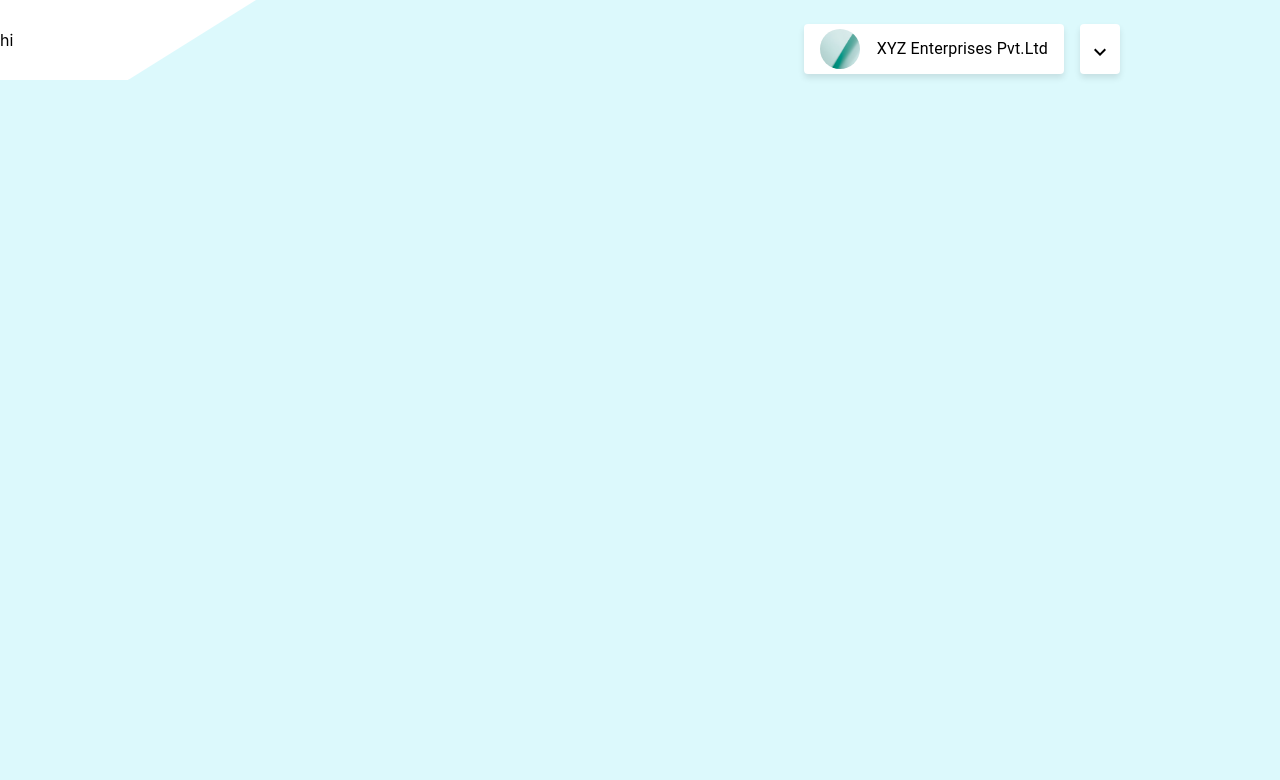
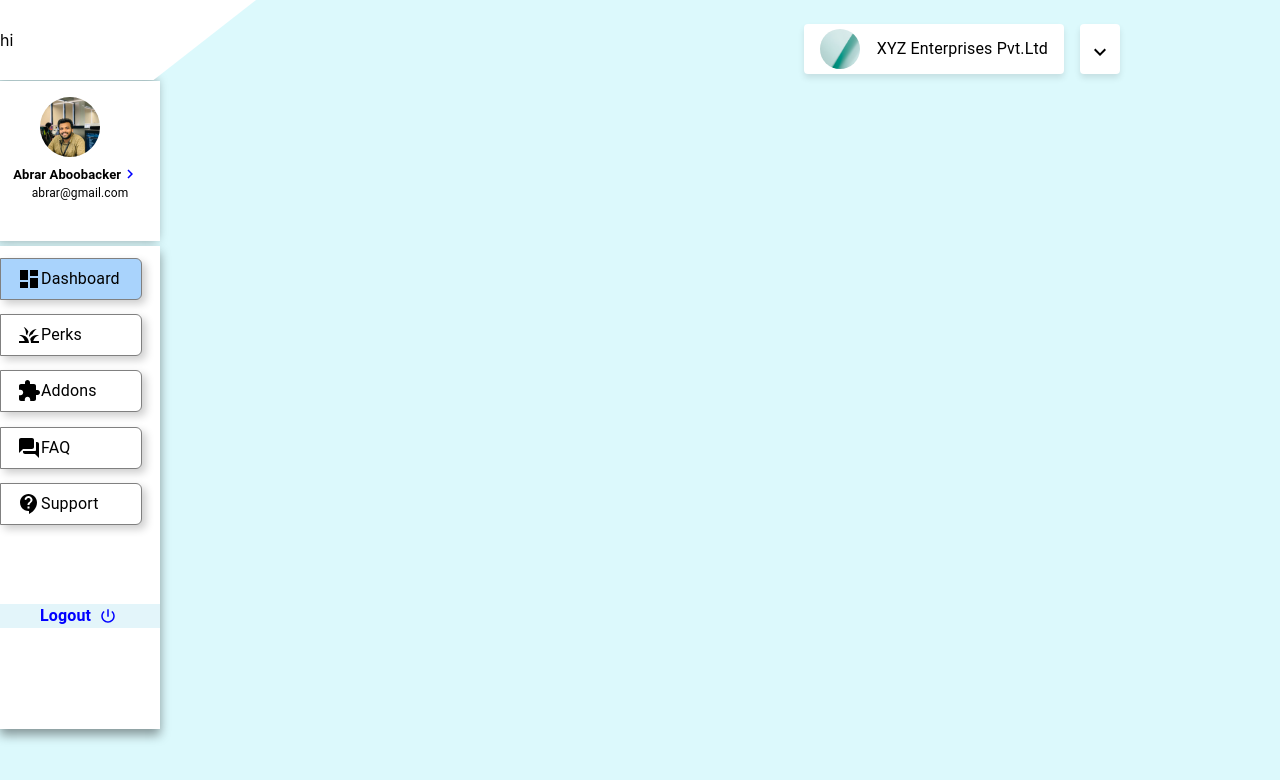
Before and after one commit to Abrar-Aboobacker/Price-listing-UI-React, a React (Create React App) app: page / in a window 1280 px wide. Shown: the top 780 px of the page. Built offline with nearby package versions, Linux system fonts and the light colour scheme.

Commit message:
sidebar ui done

```diff
--- a/src/Page/PriceListing.jsx
+++ b/src/Page/PriceListing.jsx
@@ -1,10 +1,15 @@
 import React from 'react'
 import Navbar from '../components/Navbar/Navbar'
+import { Box } from '@mui/material'
+import Sidebar from '../components/Body/Sidebar'
 
 const PriceListing = () => {
   return (
     <>
      <Navbar/>
+     {/* <Box sx={{display:'flex',justifyContent:'center'}} > */}
+        <Sidebar/>
+     {/* </Box> */}
     </>
   )
 }
--- /dev/null
+++ b/src/components/Body/Sidebar.jsx
@@ -0,0 +1,74 @@
+import { Avatar, Box, Button, Typography } from "@mui/material";
+import React from "react";
+import profile from "../../assets/dp.jpg";
+import KeyboardArrowRightIcon from "@mui/icons-material/KeyboardArrowRight";
+import DashboardIcon from "@mui/icons-material/Dashboard";
+import GrassIcon from '@mui/icons-material/Grass';
+import ExtensionIcon from '@mui/icons-material/Extension';
+import QuestionAnswerRoundedIcon from '@mui/icons-material/QuestionAnswerRounded';
+import ContactSupportRoundedIcon from '@mui/icons-material/ContactSupportRounded';
+import PowerSettingsNewIcon from '@mui/icons-material/PowerSettingsNew';
+import Sidebarlist from "./Sidebarlist";
+const Sidebar = () => {
+  return (
+    <>
+      <Box
+        sx={{
+          height: 160,
+          width: 160,
+          background: "white",
+          mt: "0.5px",
+          boxShadow: "-3px -1px 10px rgba(0, 0, 0, 0.4)",
+          cursor: "pointer",
+          transition: "background-color 0.3s, box-shadow 0.3s",
+          "&:hover": {
+            boxShadow: "-3px -1px 15px rgba(0, 0, 0, 0.8)",
+          },
+        }}
+      >
+        <Box sx={{ pt: 2 }}>
+          <Avatar sx={{ height: "60px", width: "60px", mx: 5 }} src={profile} />
+        </Box>
+        <Typography
+          sx={{
+            display: "flex",
+            alignItems: "center",
+            fontSize: "13px",
+            fontWeight: 600,
+            ml: 1.65,
+            mt: 1,
+          }}
+        >
+          Abrar Aboobacker{" "}
+          <KeyboardArrowRightIcon
+            sx={{ fontSize: "18px", fontWeight: 600, color: "blue" }}
+          />
+        </Typography>
+        <Typography sx={{ fontSize: "12px", textAlign: "center" }}>
+          abrar@gmail.com
+        </Typography>
+      </Box>
+      <Box
+        sx={{
+            height:  '58.9vh',
+          width: 160,
+          background: "white",
+          mt: "5px",
+          pt:1.5,
+          boxShadow: "0px 6px 10px rgba(0, 0, 0, 0.4)",
+        }}
+      >
+     <Sidebarlist backgroundColor="#a9d3fc" icon={<DashboardIcon />} name='Dashboard'/>
+     <Sidebarlist  icon={<GrassIcon />} name='Perks'/>
+     <Sidebarlist  icon={<ExtensionIcon />} name='Addons'/>
+     <Sidebarlist  icon={<QuestionAnswerRoundedIcon />} name='FAQ'/>
+     <Sidebarlist  icon={<ContactSupportRoundedIcon />} name='Support'/>
+     <Box sx={{width:'100%',background:'#e3f5fa'}}>
+        <Typography sx={{display:'flex',alignItems:'center',textAlign:'center',color:'blue',fontWeight:600,mx:5,mt:9.9,cursor:'pointer'}}>Logout <PowerSettingsNewIcon sx={{fontSize:18,ml:1}}/></Typography>
+     </Box>
+      </Box>
+    </>
+  );
+};
+
+export default Sidebar;
--- /dev/null
+++ b/src/components/Body/Sidebarlist.jsx
@@ -0,0 +1,37 @@
+import { Box, Typography } from "@mui/material";
+import React from "react";
+import Icon from "@mui/material/Icon"; // Import Icon from Material-UI
+
+const Sidebarlist = ({ backgroundColor, icon, name }) => {
+  return (
+    <>
+      <Box
+        sx={{
+          border: "1px solid grey",
+          borderTopRightRadius: 6,
+          borderBottomRightRadius: 6,
+          width: 140,
+          backgroundColor: backgroundColor || 'white',
+          py: 1,
+          mb: 1.8,
+          boxShadow: "4px 4px 9px rgba(0, 0, 0, 0.2)",
+          cursor:'pointer'
+        }}
+      >
+        <Typography
+          sx={{
+            display: "flex",
+            alignItems: "center",
+            ml:2,
+
+          }}
+        >
+          <Icon >{ icon}</Icon>
+          {name}
+        </Typography>
+      </Box>
+    </>
+  );
+};
+
+export default Sidebarlist;
--- a/src/components/Navbar/Navbar.jsx
+++ b/src/components/Navbar/Navbar.jsx
@@ -1,7 +1,7 @@
 import { Avatar, Box, Typography } from "@mui/material";
 import React from "react";
-import KeyboardArrowDownIcon from '@mui/icons-material/KeyboardArrowDown';
-import pic from "../../assets/profile.jpg"
+import KeyboardArrowDownIcon from "@mui/icons-material/KeyboardArrowDown";
+import pic from "../../assets/profile.jpg";
 const Navbar = () => {
   return (
     <>
@@ -13,7 +13,7 @@ const Navbar = () => {
             width: "25%",
             background: "white",
             display: "block",
-            clipPath: "polygon(0% 0%, 80% 0%, 40% 100%, 0% 100%)",
+            clipPath: "polygon(0% 0%, 80% 0%, 48% 100%, 0% 100%)",
             boxShadow: "0px 80px 60px rgba(0, 0, 0, 0.1)",
           }}
         >
@@ -22,7 +22,9 @@ const Navbar = () => {
         <Box sx={{ display: "flex", justifyContent: "center" }}>
           <Box
             sx={{
-                display: "flex", justifyContent: "space-between",alignItems:'center',
+              display: "flex",
+              justifyContent: "space-between",
+              alignItems: "center",
               width: "260px",
               height: "50px",
               background: "white",
@@ -32,8 +34,10 @@ const Navbar = () => {
               borderRadius: 1,
             }}
           >
-            <Avatar sx={{ml:2}} src={pic}/>
-            <Typography sx={{mr:2,textAlign:"center"}}>XYZ Enterprises Pvt.Ltd</Typography>
+            <Avatar sx={{ ml: 2 }} src={pic} />
+            <Typography sx={{ mr: 2, textAlign: "center" }}>
+              XYZ Enterprises Pvt.Ltd
+            </Typography>
           </Box>
           <Box
             sx={{
@@ -44,10 +48,10 @@ const Navbar = () => {
               marginRight: 20,
               boxShadow: "0px 4px 6px rgba(0, 0, 0, 0.1)",
               borderRadius: 1,
-              cursor:'pointer'
+              cursor: "pointer",
             }}
           >
-            <KeyboardArrowDownIcon sx={{py:2,px:1}}/>
+            <KeyboardArrowDownIcon sx={{ py: 2, px: 1 }} />
           </Box>
         </Box>
       </Box>
```
Also changed, not shown: src/assets/dp.jpg (added).
